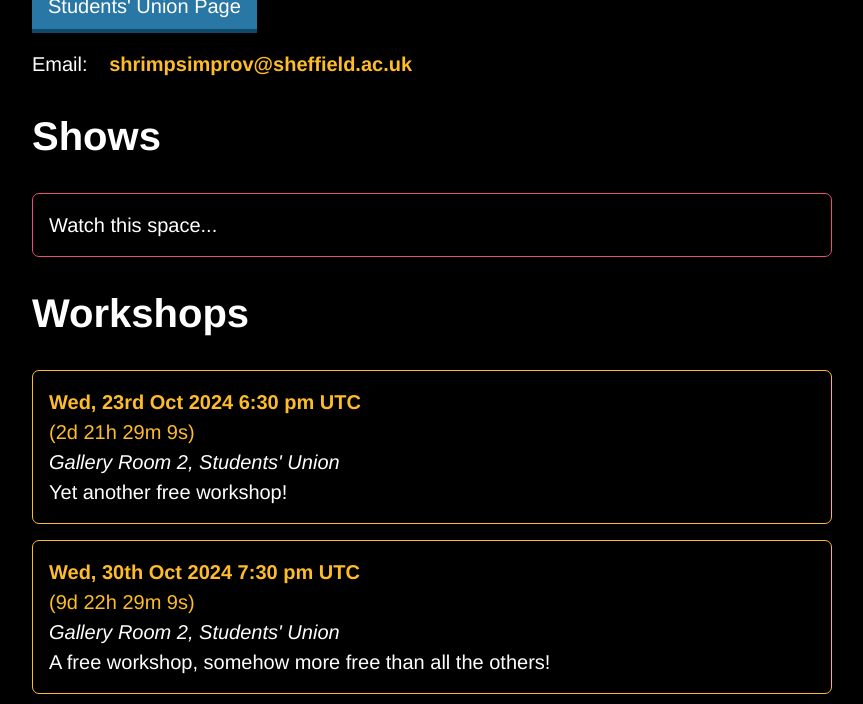
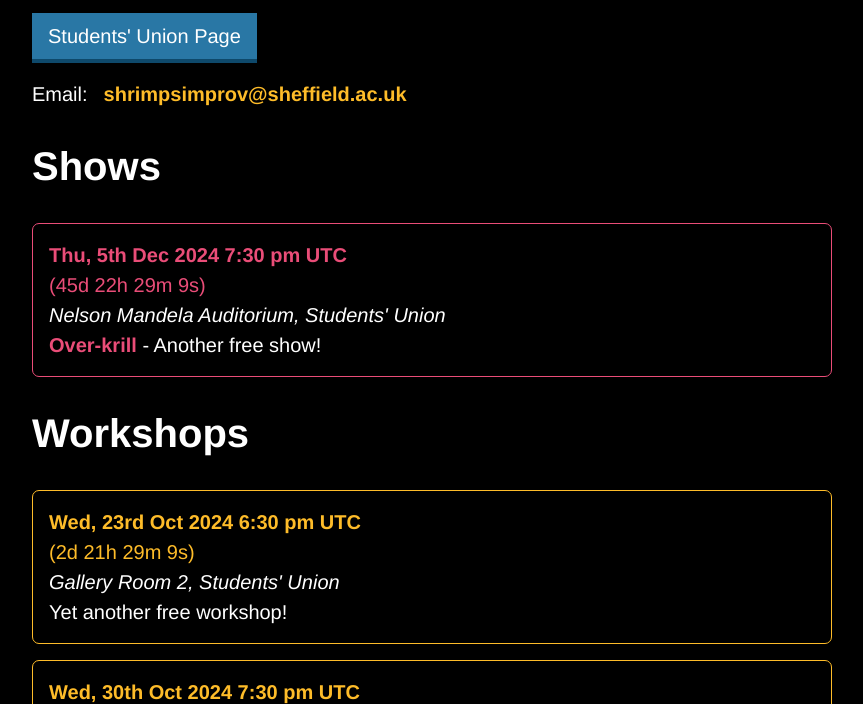
Before and after one commit to PierreFinnimore/shrimps, a plain HTML site: page index.html in a window 1280 px wide. Shown: the part 1662-2366 px from the top of the page, without its empty margins (208-1071 px from the left). Drawn offline with Linux system fonts and the light colour scheme.

Commit message:
Explicitly added favicon.ico and next show

```diff
--- a/index.html
+++ b/index.html
@@ -12,6 +12,7 @@
     <link rel="stylesheet" href="style.css" />
     <script src="index.js" defer></script>
     <link rel="apple-touch-icon" sizes="180x180" href="apple-touch-icon.png" />
+    <link rel="icon" type="image/x-icon" href="favicon.ico" />
     <link rel="icon" type="image/png" sizes="32x32" href="favicon-32x32.png" />
     <link rel="icon" type="image/png" sizes="16x16" href="favicon-16x16.png" />
     <link rel="manifest" href="site.webmanifest" />
@@ -124,7 +125,16 @@
         <li>
           <time datetime="2024-10-17T18:30:00Z"></time>
           <div class="where">Nelson Mandela Auditorium, Students' Union</div>
-          <div class="what">Shrimp-ly the best - A free show!</div>
+          <div class="what">
+            <span class="show-name">Shrimply the best</span> - A free show!
+          </div>
+        </li>
+        <li>
+          <time datetime="2024-12-05T19:30:00Z"></time>
+          <div class="where">Nelson Mandela Auditorium, Students' Union</div>
+          <div class="what">
+            <span class="show-name">Over-krill</span> - Another free show!
+          </div>
         </li>
       </ol>
     </section>
--- a/style.css
+++ b/style.css
@@ -45,15 +45,13 @@ a:hover {
   max-width: 13rem;
 }
 
-.question {
-  font-weight: bold;
-  color: #ea4d78;
-}
 .answer {
   font-style: italic;
 }
 
-time {
+time,
+.question,
+.show-name {
   font-weight: bold;
   color: #ea4d78;
 }
@@ -116,7 +114,16 @@ time {
 .highlight {
   color: #febc29;
   font-weight: bold;
-  margin: 0 1rem;
+}
+
+#contact li {
+  display: flex;
+  flex-wrap: wrap;
+  gap: 1rem;
+}
+
+#contact li .highlight {
+  word-break: break-word;
 }
 
 .time-until {
```
